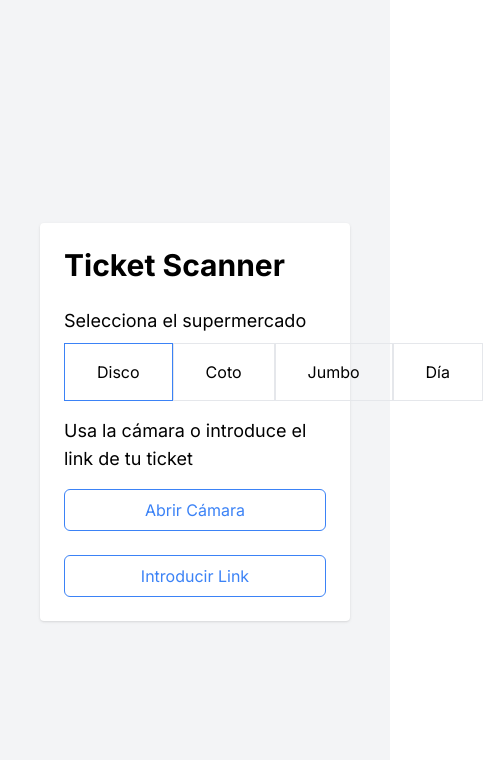
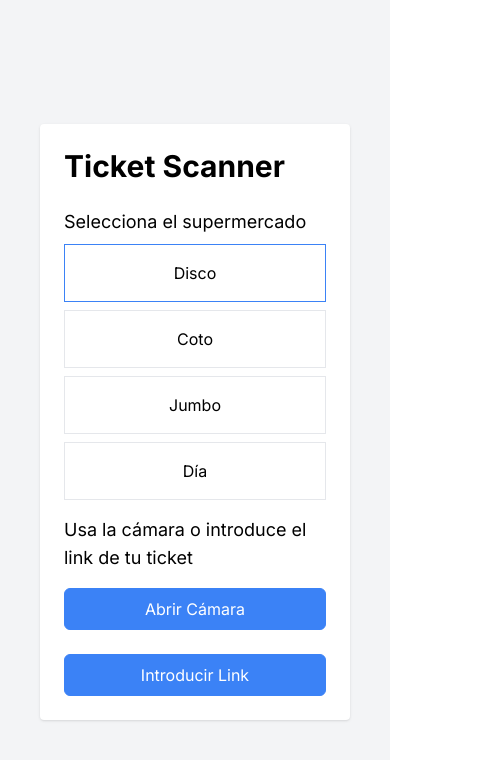
Before and after one commit to luissimosa199/ticketscanner-page, a Next.js app: page / in a window 390 px wide. Both pictures are taken after a click on the label "Disco". Shown: the top 760 px of the page, 483 px wide, since content can reach past the window. Built offline with nearby package versions, Linux system fonts and the light colour scheme.

Commit message:
feat: vendor selector is responsive

```diff
--- a/src/components/CameraScanner.tsx
+++ b/src/components/CameraScanner.tsx
@@ -59,7 +59,7 @@
 
             <div className="flex justify-center mb-6">
                 <button
-                    className="flex items-center justify-center w-full md:w-auto px-4 py-2 border border-blue-500 text-blue-500 rounded-md hover:bg-blue-500 hover:text-white focus:outline-none focus:bg-blue-500 focus:text-white transition-all"
+                    className="flex items-center justify-center w-full md:w-auto px-4 py-2 border border-blue-500 bg-blue-500 rounded-md text-white hover:bg-white hover:text-blue-500 focus:outline-none focus:bg-blue-500 focus:text-white transition-all"
                     onClick={handleCamera}
                 >
                     {cameraIsOpen ? "Cerrar Cámara" : "Abrir Cámara"}
@@ -67,6 +67,7 @@
             </div>
 
             {cameraIsOpen && (
+                <div className="my-2">
                     <QrReader
                         constraints={{ facingMode: 'environment' }}
                         onResult={(result) => {
@@ -76,12 +77,13 @@
                             }
                         }}
                     />
+                </div>
             )}
 
             <button
                 type="button"
                 onClick={handleInputType}
-                className="flex items-center justify-center w-full md:w-auto px-4 py-2 border border-blue-500 text-blue-500 rounded-md hover:bg-blue-500 hover:text-white focus:outline-none focus:bg-blue-500 focus:text-white transition-all"
+                className="flex items-center justify-center w-full md:w-auto px-4 py-2 border border-blue-500 bg-blue-500 rounded-md text-white hover:bg-white hover:text-blue-500 focus:outline-none focus:bg-blue-500 focus:text-white transition-all"
             >
                 Introducir Link
             </button>
--- a/src/components/Form.tsx
+++ b/src/components/Form.tsx
@@ -67,7 +67,7 @@
 
             <button
                 type="submit"
-                className="flex items-center justify-center w-full md:w-auto px-4 py-2 border border-blue-500 text-blue-500 rounded-md hover:bg-blue-500 hover:text-white focus:outline-none focus:bg-blue-500 focus:text-white transition-all"
+                className="flex items-center justify-center w-full md:w-auto px-4 py-2 border border-blue-500 bg-blue-500 rounded-md text-white hover:bg-white hover:text-blue-500 focus:outline-none focus:bg-blue-500 focus:text-white transition-all"
             >
                 Enviar Link
             </button>
--- a/src/components/VendorSelector.tsx
+++ b/src/components/VendorSelector.tsx
@@ -14,18 +14,18 @@
     return (
         <div>
             <h2 className="text-lg mb-2">Selecciona el supermercado</h2>
-            <div className="flex justify-between mb-4">
-                <label htmlFor="disco" className={`border py-4 px-8 cursor-pointer ${selectedVendor === 'disco' && "border-blue-500 "} transition-all`}>Disco</label>
+            <div className="flex justify-between mb-4 flex-col gap-2 text-center md:flex-row">
+                <label htmlFor="disco" className={`border py-4 px-8 cursor-pointer ${selectedVendor === 'disco' && "border-blue-500 "} hover:bg-slate-200 transition-all`}>Disco</label>
                 <input type="radio" name="vendor" id="disco" value="disco" onChange={handleVendorChange} hidden />
 
-                <label htmlFor="coto" className={`border py-4 px-8 cursor-pointer ${selectedVendor === 'coto' && "border-blue-500"} transition-all`}>Coto</label>
-                <input type="radio" name="vendor" id="coto" value="coto" onChange={handleVendorChange} hidden />
+                <label htmlFor="coto" className={`border py-4 px-8 cursor-pointer ${selectedVendor === 'coto' && "border-blue-500"} hover:bg-slate-200 transition-all`}>Coto</label>
+                <input type="radio" name="vendor" id="coto" value="coto" onChange={handleVendorChange} hidden disabled />
 
-                <label htmlFor="jumbo" className={`border py-4 px-8 cursor-pointer ${selectedVendor === 'jumbo' && "border-blue-500"} transition-all`}>Jumbo</label>
-                <input type="radio" name="vendor" id="jumbo" value="jumbo" onChange={handleVendorChange} hidden />
+                <label htmlFor="jumbo" className={`border py-4 px-8 cursor-pointer ${selectedVendor === 'jumbo' && "border-blue-500"} hover:bg-slate-200 transition-all`}>Jumbo</label>
+                <input type="radio" name="vendor" id="jumbo" value="jumbo" onChange={handleVendorChange} hidden disabled />
 
-                <label htmlFor="dia" className={`border py-4 px-8 cursor-pointer ${selectedVendor === 'dia' && "border-blue-500"} transition-all`}>Día</label>
-                <input type="radio" name="vendor" id="dia" value="dia" onChange={handleVendorChange} hidden />
+                <label htmlFor="dia" className={`border py-4 px-8 cursor-pointer ${selectedVendor === 'dia' && "border-blue-500"} hover:bg-slate-200 transition-all`}>Día</label>
+                <input type="radio" name="vendor" id="dia" value="dia" onChange={handleVendorChange} hidden disabled />
             </div>
         </div>
     )
```
Lines whose indentation alone changed are shown as unchanged.
